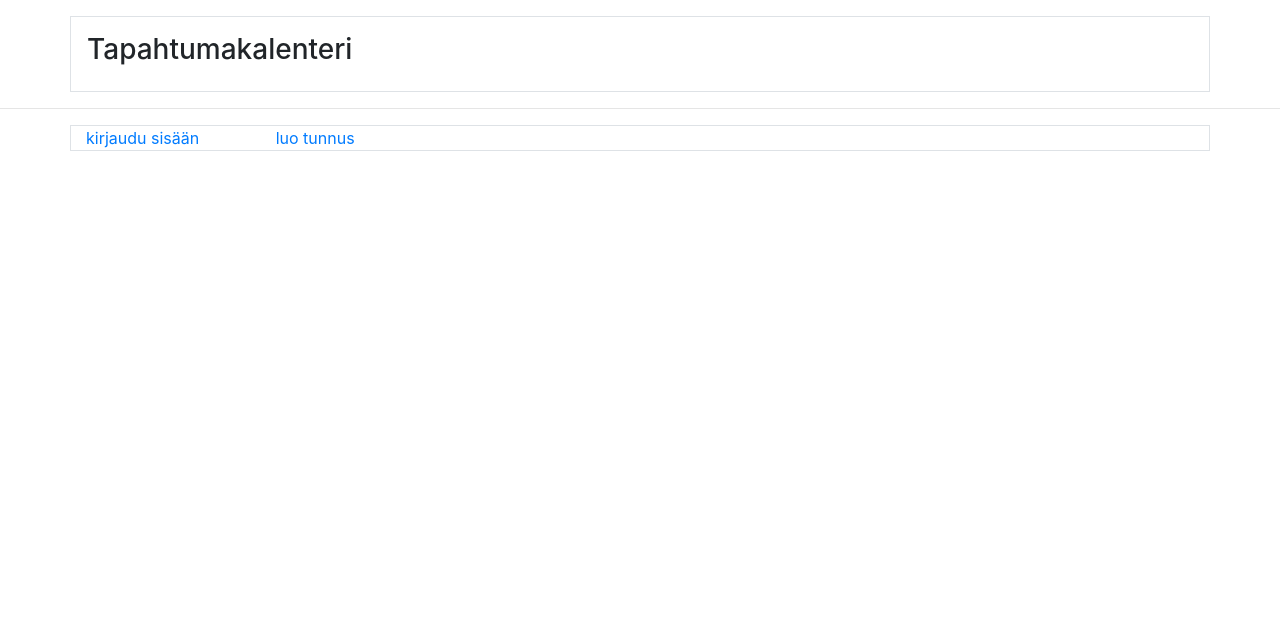
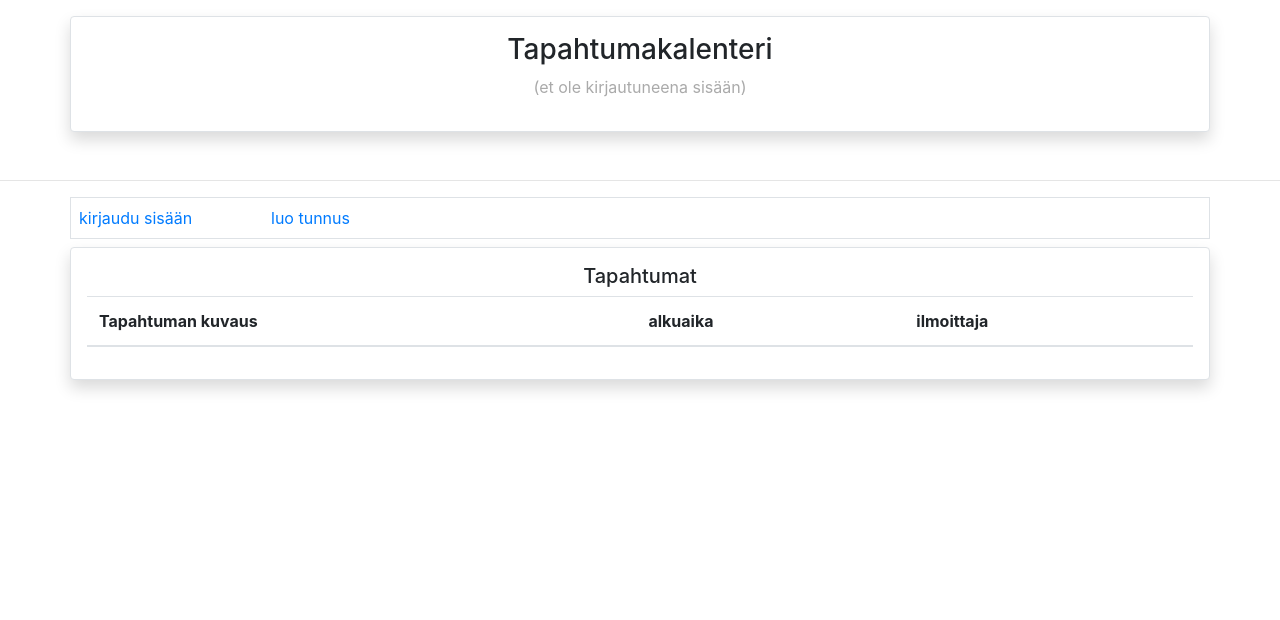
Before and after one commit to PetroLeh/Tapahtumasovellus, a Flask app: page / in a window 1280 px wide. Shown: the top 620 px of the page. Run offline with Flask 2, Linux system fonts and the light colour scheme; lists and menus that the app fills with data are empty; some libraries are stand-ins or nearby versions.

Commit message:
päivitetty ulkoasua

```diff
--- a/templates/index.html
+++ b/templates/index.html
@@ -1,10 +1,6 @@
 {% extends "layout.html" %}
 {% block title %}Etusivu{% endblock %}
 {% block page_content %}
-    <div class="container p-3 my-3 border">
-        <h3>Tapahtumakalenteri</h3>
-    </div>
-    <hr>
 {% if session.username %}
   {% if session.is_admin %}
     <div class="container">
@@ -12,11 +8,11 @@
     </div>
     <hr>
   {% endif %}
-    <div class="container border">
-        <p>{{ session.username }}: <span><a href="/logout">kirjaudu ulos</a></span></p>
+    <div class="container border p-2 mb-2">
+        <p>{{ session.username }}: <span>  <a href="/logout">kirjaudu ulos</a></span></p>
     </div>
 {% else %}
-    <div class="container border">
+    <div class="container border p-2 mb-2">
         <div class="row">
             <div class="col-2">
                 <a href="/login">kirjaudu sisään</a>
@@ -27,4 +23,35 @@
         </div>
     </div>
 {% endif %}
+    <div class="container p-3 border shadow mb-5 bg-white rounded">
+        <h5 class="text-center">Tapahtumat</h5>
+        <table class="table table-striped">
+            <thead>
+                <tr>
+                    <th>Tapahtuman kuvaus</th>
+                    <th>alkuaika</th>
+                    <th>ilmoittaja</th>
+                </tr>
+            </thead>
+            <tbody>
+                {% for event in eventlist %}
+                <tr>
+                    <td>{{ event.description }}</td>
+                    {% if not event.start_time %}
+                        <td>ei ilmoitettu</td>
+                    {% else %}
+                        <td>{{ event.start_time.strftime("%d.%m.%Y %H:%M") }}</td>
+                    {% endif %}
+                    <td>{{ event.username }}
+                        {% if event.username == session.username %}
+                            <span style="color: grey;"> (sinä)</span>
+                        {% endif %}
+                    </td>
+                </tr>
+                {% endfor %}
+            </tbody>
+        </table>
+<!--    <iframe width="425" height="350" frameborder="0" scrolling="yes" marginheight="0" marginwidth="0" src="https://www.openstreetmap.org/export/embed.html?bbox=-8.876953125000002%2C57.326521225217064%2C47.28515625000001%2C70.61261423801925&amp;layer=mapnik" style="border: 1px solid black"></iframe>
+-->
+    </div>
 {% endblock %}
--- a/templates/layout.html
+++ b/templates/layout.html
@@ -7,11 +7,17 @@
         <title>Tapahtumakalenteri - {% block title %}{% endblock %}</title>
     </head>
     <body>
+        <div class="container p-3 border shadow mb-5 mt-3 bg-white rounded">
+            <h3 class="text-center">Tapahtumakalenteri</h3>
+            {% if not session.user_id %}
+            <p class="text-center" style="color: rgb(170, 170, 170);">(et ole kirjautuneena sisään)</p>
+            {% endif %}
+        </div>
+        <hr>
         {% block page_content %}
         {% endblock %}
-
         <footer class="text-center" style="position: fixed; bottom: 0px; width: 100%;">
-            <div class="text-center p-2" style="background-color: rgb(225, 232, 255); color: rgb(112, 90, 153)">
+            <div class="text-center p-2" style="background-color: rgb(225, 230, 255); color: rgb(110, 90, 153)">
                 Helsingin yliopiston tietojenkäsittelytieteen harjoitustyö - &COPY; Petro Lehtonen
             </div>
         </footer>
--- a/templates/login.html
+++ b/templates/login.html
@@ -1,10 +1,6 @@
 {% extends "layout.html" %}
 {% block title %}Etusivu{% endblock %}
 {% block page_content %}
-    <div class="container p-3 my-3 border">
-        <h3>Tapahtumakalenteri</h3>
-    </div>
-    <hr>
     <div class="container p-2 border">
         <form action="/login" method="POST">
             <div class="row">
--- a/templates/register.html
+++ b/templates/register.html
@@ -1,10 +1,6 @@
 {% extends "layout.html" %}
 {% block title %}Luo käyttäjätunnus{% endblock %}
 {% block page_content %}
-    <div class="container p-3 my-3 border">
-        <h3>Tapahtumakalenteri</h3>
-    </div>
-    <hr>
     <div class="container p-2 border">
         <form action="/register" method="POST" class="was-validated">
             <div class="row">
```
